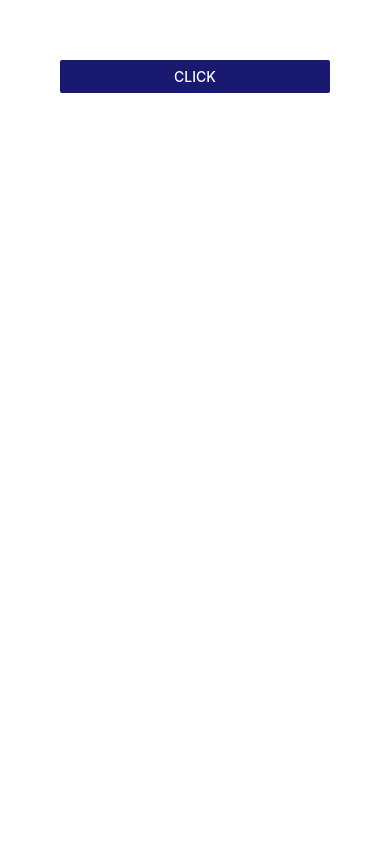
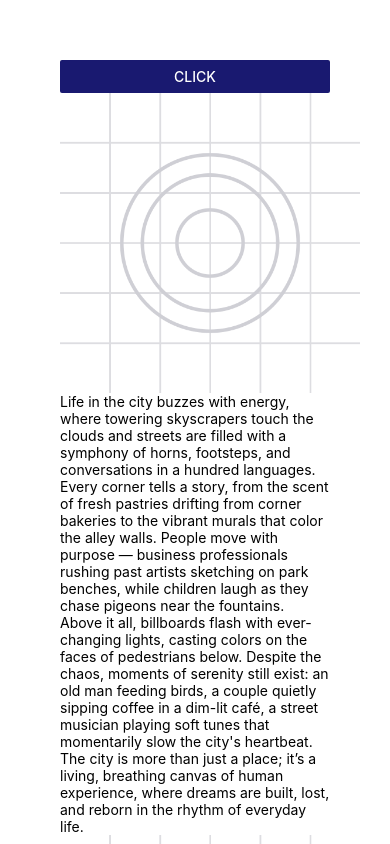
Before and after one commit to tonybandya/React-Native-Expo-Intro, a React Native app: screen / in a window 390 px wide. Shown: the top 844 px of the page. Built offline with nearby package versions, Linux system fonts and the light colour scheme.

Commit message:
Learnt how use Press under React Native Expo

```diff
--- a/App.js
+++ b/App.js
@@ -1,13 +1,39 @@
-import { StatusBar } from 'expo-status-bar';
-import { View, Button } from "react-native";
+/*import { StatusBar } from 'expo-status-bar';*/
+import {View, Button, Image, Text, Pressable } from "react-native";
+const logoImge = require("./assets/adaptive-icon.png");
+
+
 export default function App() {
   return (
-    <View style={{ flex: 1, backgroundcolor: "plum", padding: 60}}>
+   <View style={{ flex: 1, backgroundcolor: "plum", padding: 60}}>
      <Button
        title="click"
        onPress={() => console.log ("Button Pressed")}
-       color ="midnightblue"/>
+       color ="midnightblue"
+       />
+       <Pressable onPress={() => console.log("Image Pressed")}>
+       <Image source={logoImge} style={{width: 300, height: 300}} />
+       </Pressable>
+       <Pressable onPress={() => console.log("Text Pressed")}>
+      <Text>
 
+        Life in the city buzzes with energy, where towering skyscrapers touch the clouds
+        and streets are filled with a symphony of horns, footsteps, and conversations in
+        a hundred languages. Every corner tells a story, from the scent of fresh pastries
+        drifting from corner bakeries to the vibrant murals that color the alley walls.
+        People move with purpose — business professionals rushing past artists sketching
+        on park benches, while children laugh as they chase pigeons near the fountains.
+        Above it all, billboards flash with ever-changing lights, casting colors on the
+        faces of pedestrians below. Despite the chaos, moments of serenity still exist:
+        an old man feeding birds, a couple quietly sipping coffee in a dim-lit café, a
+        street musician playing soft tunes that momentarily slow the city's heartbeat.
+        The city is more than just a place; it’s a living, breathing canvas of human
+        experience, where dreams are built, lost, and reborn in the rhythm of everyday life.
+      </Text>
+      </Pressable>
+      <Pressable onPress={() => console.log("Image Pressed")}>
+      <Image source={logoImge} style={{width: 300, height: 300}} />
+      </Pressable>
       </View>
   );
 }
```
